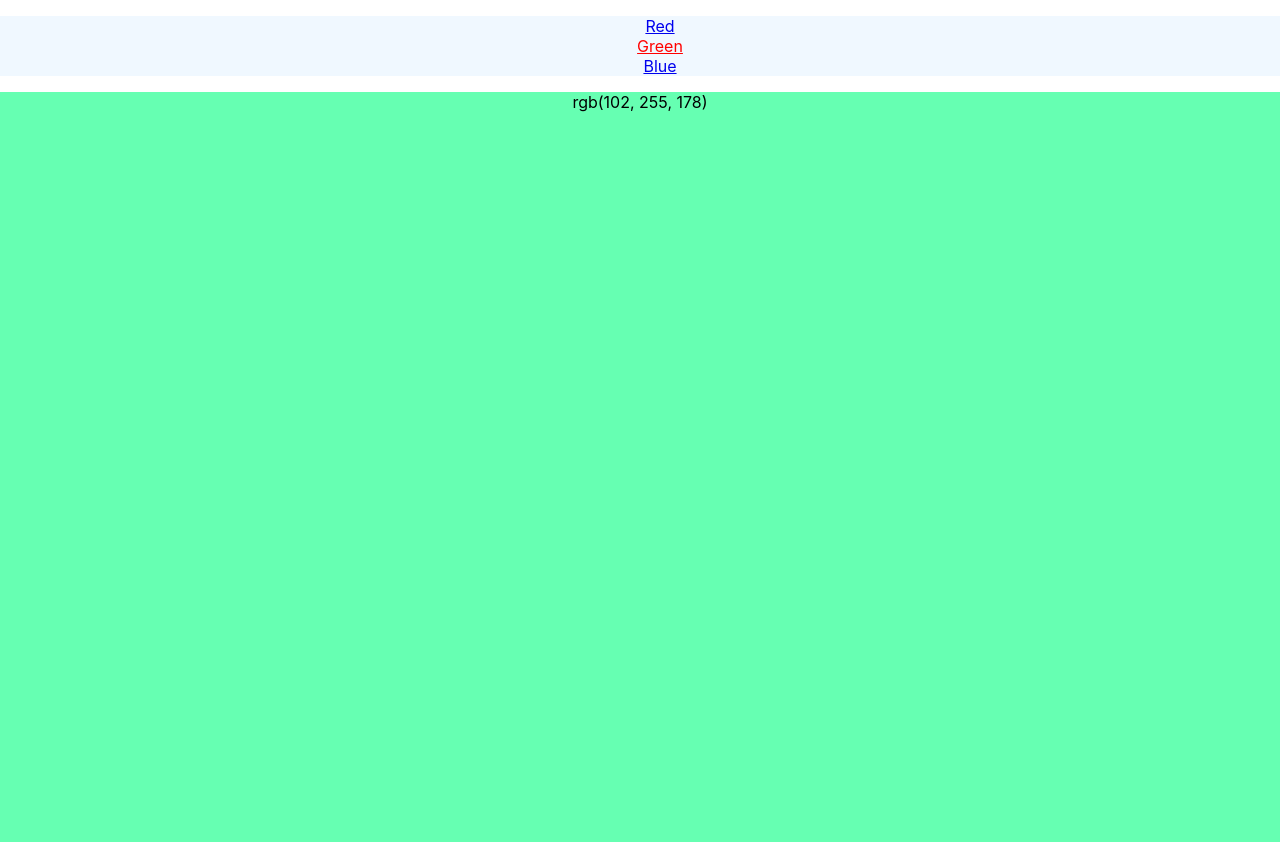
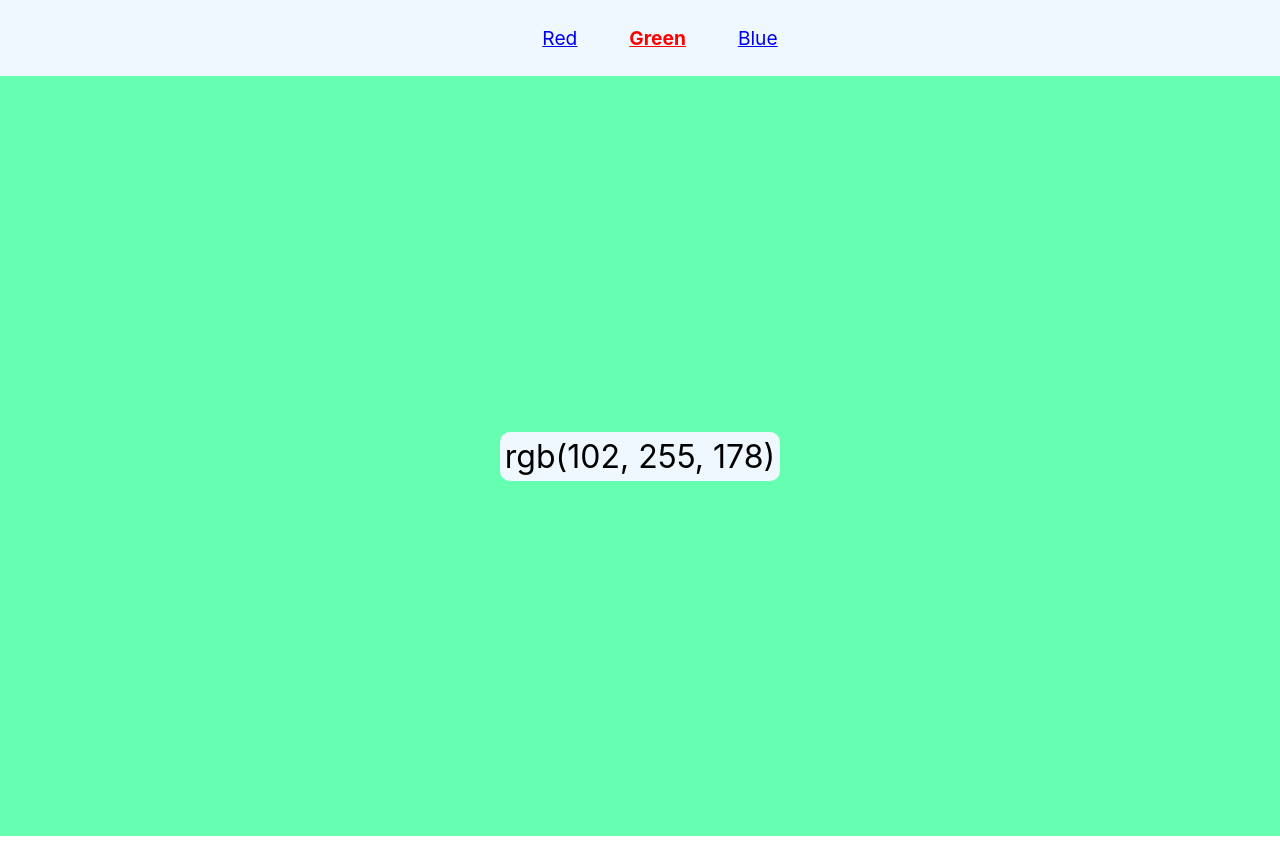
Before and after one commit to stevelad83/from-scratch-color-router, a React (Create React App) app: page /102/255/178 in a window 1280 px wide. After the commit the page ends 836 px from the top, so only its background shows below. Built offline with nearby package versions, Linux system fonts and the light colour scheme.

Commit message:
more stylimg

```diff
--- a/src/App.css
+++ b/src/App.css
@@ -37,18 +37,6 @@
   }
 }
 
-.active {
-  color: red;
-}
-
-p {
+/* p {
   height: 750px;
-}
-
-li {
-  list-style: none;
-}
-
-.nav-container {
-  background-color: aliceblue;
-}
+} */
--- a/src/components/Display/Display.css
+++ b/src/components/Display/Display.css
@@ -0,0 +1,12 @@
+.display-container {
+  display: flex;
+  justify-content: center;
+  align-items: center;
+  height: 95vh;
+}
+p {
+  font-size: xx-large;
+  background-color: aliceblue;
+  border-radius: 10px;
+  padding: 5px;
+}
--- a/src/components/Display/Display.js
+++ b/src/components/Display/Display.js
@@ -1,10 +1,11 @@
 import React from 'react';
 import { useParams } from 'react-router-dom';
+import './Display.css';
 
 export default function Display() {
   const { r, g, b } = useParams();
   return (
-    <div style={{ backgroundColor: `rgb(${r}, ${g}, ${b}` }}>
+    <div className="display-container" style={{ backgroundColor: `rgb(${r}, ${g}, ${b}` }}>
       <p>
         rgb({r}, {g}, {b})
       </p>
--- a/src/components/Nav/Nav.css
+++ b/src/components/Nav/Nav.css
@@ -0,0 +1,21 @@
+.nav-container {
+  background-color: aliceblue;
+  padding: 10px;
+}
+
+ul {
+  display: flex;
+  justify-content: center;
+}
+
+li {
+  margin-left: 26px;
+  margin-right: 26px;
+  font-size: larger;
+  list-style: none;
+}
+
+.active {
+  color: red;
+  font-weight: bold;
+}
--- a/src/components/Nav/Nav.js
+++ b/src/components/Nav/Nav.js
@@ -1,5 +1,6 @@
 import React from 'react';
 import { NavLink } from 'react-router-dom';
+import './Nav.css';
 
 export default function Nav() {
   return (
```
